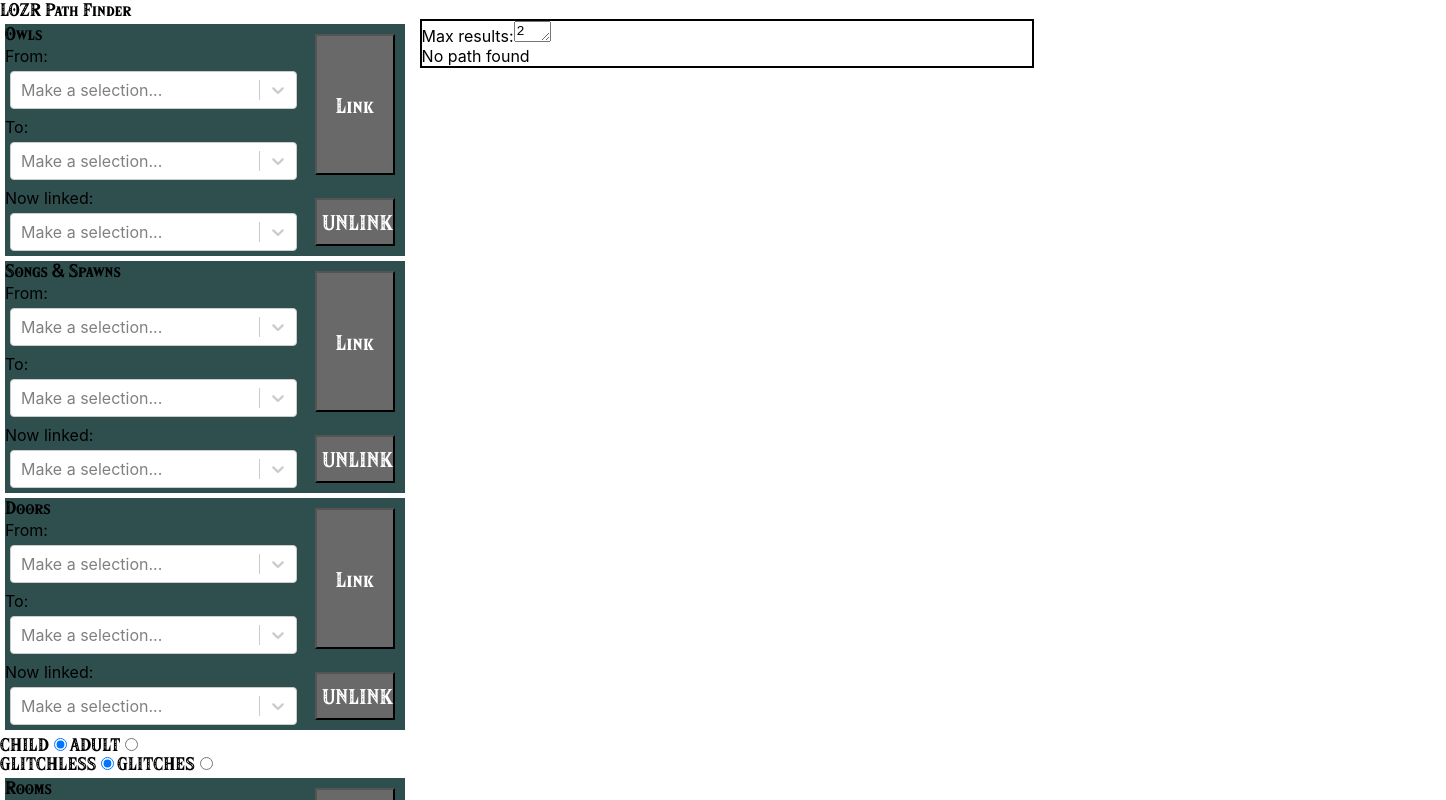
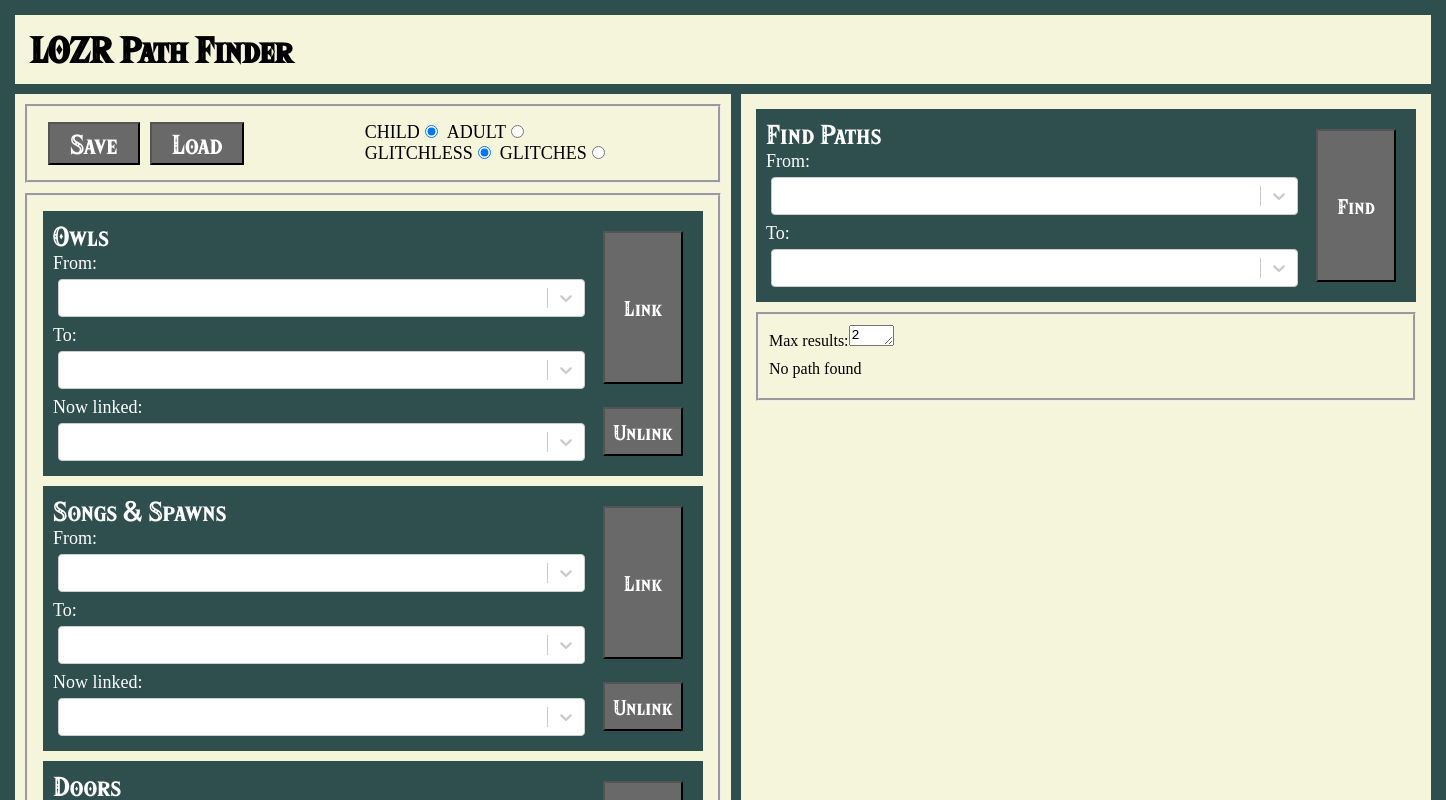
Before and after one commit to KevinRapa/lozr-path-manager, a React (Vite) app: page / in a window 1280 px wide. Shown: the top 800 px of the page, 1446 px wide, since content can reach past the window. Built offline with nearby package versions, Linux system fonts and the light colour scheme.

Commit message:
Adjust styles

```diff
--- a/src/components/DropDown.css
+++ b/src/components/DropDown.css
@@ -1,12 +1,14 @@
 .dropdown-container {
+	font-family: serif;
 }
 
 .dropdown-title {
-	font-size: 12pt;
+	font-size: large;
 }
 
 .dropdown {
 	margin: 5px;
 	border-radius: 1000px;
 	background-color: dimgray;
+	color: black;
 }
--- a/src/components/DropDown.tsx
+++ b/src/components/DropDown.tsx
@@ -20,28 +20,34 @@ function convertToSortedPairs(idToNameMap: Record<string, string>): [string, str
 
 export function DropDown(props: DropDownProps)
 {
-	const [currentSelection, setCurrentSelection] = useState<string>("");
+	const [currentSelectionId, setCurrentSelectionId] = useState<string>("");
+	const [currentSelectionLabel, setCurrentSelectionLabel] = useState<string>("");
 
 	useEffect(() => {
-		props.onChange(currentSelection);
-	}, [currentSelection]);
+		props.onChange(currentSelectionId);
+	}, [currentSelectionId]);
 
 	useEffect(() => {
-		setCurrentSelection("");
+		setCurrentSelectionId("");
 	}, [props.idToNameMap]);
 
 	const options = convertToSortedPairs(props.idToNameMap)
 	    .map((s: [string, string]) => ({ value: s[0], label: s[1] }));
 
+	const callback = (e: any) => {
+		setCurrentSelectionId(e.value);
+		setCurrentSelectionLabel(e.label);
+	};
+
 	return <div className={props.className + " dropdown-container"}>
 		<span className="dropdown-title">{props.title}</span>
 		<Select
-		    className="dropdown"
-		    onChange={setCurrentSelection as any}
-		    isSearchable={true}
-		    value={currentSelection}
-		    placeholder={"Make a selection..."}
-		    options={options as any}
+			className="dropdown"
+			onChange={callback}
+			isSearchable={true}
+			value={currentSelectionId}
+			placeholder={currentSelectionLabel}
+			options={options as any}
 		/>
 	</div>
 }
--- a/src/components/FromToModule.css
+++ b/src/components/FromToModule.css
@@ -6,6 +6,7 @@
 .from-to-title {
 	grid-column-start: 1;
 	grid-row-start: 1;
+	font-size: x-large;
 }
 
 .from-to-dropdown-from {
@@ -42,8 +43,11 @@
 
 .from-to-container {
 	display: grid;
+	min-width: 40em;
 	gap: 3px;
 	grid-template: auto auto auto / auto 100px;
 	background-color: darkslategrey;
-	margin: 5px;
+	color: white;
+	padding: 10px;
+	margin: 10px;
 }
--- a/src/components/FromToModule.tsx
+++ b/src/components/FromToModule.tsx
@@ -10,7 +10,8 @@ interface FromToModuleProps {
 	idToNameMapTo: Record<string, string>
 	onClick: (fromTo: [string, string]) => void
 	onUnlink?: (fromTo: [string, string]) => void
-	buttonTitle: string
+	execButtonTitle: string
+	unexecButtonTitle?: string
 	title: string
 }
 
@@ -80,17 +81,17 @@ export function FromToModule(props: FromToModuleProps): React.JSX.Element
 		          title={"To:"}
 		/>
 		<button className="from-to-button link-button title" onClick={onClick}>
-			{props.buttonTitle}
+			{props.execButtonTitle}
 		</button>
-		{ props.onUnlink ? <>
+		{ props.onUnlink && <>
 			<DropDown className="from-to-dropdown from-to-dropdown-unlink"
 				  idToNameMap={linkedPairs.current}
 				  onChange={onUnlinkSelect}
 				  title={"Now linked:"}
 			/>
 			<button className="from-to-button unlink-button title" onClick={onUnlink}>
-				{"UNLINK"}
+				{props.unexecButtonTitle}
 			</button>
-		  </> : <></> }
+		  </> }
 	</div>;
 }
--- a/src/components/PathDisplay.css
+++ b/src/components/PathDisplay.css
@@ -1,12 +1,13 @@
+.path-display-container {
+    margin: 10px;
+    padding: 10px;
+    border-style: groove;
+    font-family: serif;
+}
 
-.pathdisplay-container {
-	border: solid;
-	border-color: black;
-	border-width: 2px;
+#max-results {
 }
 
 .path-display {
-	border: solid;
-	border-color: black;
-	border-width: 1px;
+    margin: 10px 0;
 }
--- a/src/components/PathDisplay.tsx
+++ b/src/components/PathDisplay.tsx
@@ -75,14 +75,12 @@ export function PathDisplay(props: PathDisplayProps): React.JSX.Element
 		}
 	})();
 
-	return <div className="pathdisplay-container">
+	return <div className="path-display-container">
 		<label>
 			{"Max results:"}
-			<textarea rows={1} cols={2}
-			          defaultValue={maxPaths}
-				  onChange={e => trySetMaxPaths(e.target.value)} />
+			<textarea id="max-results" rows={1} cols={3} defaultValue={maxPaths} onChange={e => trySetMaxPaths(e.target.value)} />
 		</label>
-		<div> {
+		<div className="path-display"> {
 			allPaths
 		} </div>
 	</div>;
--- /dev/null
+++ b/src/components/RadioButtonPair.css
@@ -0,0 +1,9 @@
+.radio-button-pair {
+    margin: 0 3px;
+    font-family: serif;
+}
+
+.radio-button {
+    margin: 0 3px;
+    font-size: large;
+}
--- a/src/components/RadioButtonPair.tsx
+++ b/src/components/RadioButtonPair.tsx
@@ -1,5 +1,7 @@
 import React from 'react';
 import {useState} from 'react';
+
+import './RadioButtonPair.css';
 
 interface RadioButtonPairProps<T extends string> {
 	vals: [T, T],
@@ -17,7 +19,7 @@ export function RadioButtonPair<T extends string>(props: RadioButtonPairProps<T>
 	};
 
 	const RadioButton = (props: { val: T, name: string }) => {
-		return <label>
+		return <label className="radio-button">
 			{props.val}
 			<input type="radio" name={props.name} value={props.val}
 			       checked={state===props.val}
@@ -26,7 +28,7 @@ export function RadioButtonPair<T extends string>(props: RadioButtonPairProps<T>
 		</label>
 	}
 
-	return <div className={props.className}>
+	return <div className={"radio-button-pair " + props.className}>
 		{props.vals.map(v => <RadioButton name={props.vals.join("-")} val={v} />)}
 	</div>
 }
--- a/src/mapper.css
+++ b/src/mapper.css
@@ -1,21 +1,45 @@
 .grid-container {
-	display: grid;
-	column-gap: 10px;
-	grid-template: auto auto / 40% 60%;
-	width: 80%;
+	display: inline-grid;
 }
 
-#grid-top {
+.grid-top {
 	grid-row-start: 1;
 	grid-column: 1 / span 2;
 }
 
-#grid-left {
+.grid-left {
 	grid-row-start: 2;
 	grid-column-start: 1;
 }
 
-#grid-right {
+.grid-right {
 	grid-row-start: 2;
 	grid-column-start: 2;
 }
+
+.grid-item {
+    margin: 5px;
+    padding: 5px;
+    background: beige;
+}
+
+.save-load-btn {
+    font-size: x-large;
+    padding: 5px 20px;
+    margin: 0 5px;
+    background: dimgrey;
+    color: white;
+}
+
+#lozr-controls, #link-controls {
+    border-style: groove;
+}
+
+#page-title {
+    margin: 10px;
+}
+
+#page-container {
+    background-color: darkslategray;
+    padding: 10px;
+}
--- a/src/mapper.tsx
+++ b/src/mapper.tsx
@@ -224,35 +224,22 @@ export function Mapper(): React.JSX.Element
 	console.log("Rendering: ");
 	console.log(mapperState);
 
-	return <div className="grid-container">
-		<div className="grid-item title" id="grid-top">
-			LOZR Path Finder
+	return (<>
+        <div id="page-container" className="grid-container">
+            <div className="grid-item grid-top">
+                <h1 id="page-title" className="title">LOZR Path Finder</h1>
             </div>
-		<div className="grid-item" id="grid-left">
-			<FromToModule
-			    idToNameMapFrom={mapperState.unlinkedOwls}
-			    idToNameMapTo={_.omit(CFG.areas, CFG.no_add)}
-			    onClick={linkOwlFunction}
-			    onUnlink={unlinkOwlFunction}
-			    buttonTitle={"Link"}
-			    title={"Owls"}
-			/>
-			<FromToModule
-			    idToNameMapFrom={mapperState.unlinkedWarps}
-			    idToNameMapTo={_.omit(CFG.areas, CFG.no_add)}
-			    onClick={linkWarpFunction}
-			    onUnlink={unlinkWarpFunction}
-			    buttonTitle={"Link"}
-			    title={"Songs & Spawns"}
-			/>
-			<FromToModule
-			    idToNameMapFrom={mapperState.unlinkedDoors}
-			    idToNameMapTo={mapperState.unlinkedDoors}
-			    onClick={linkDoorFunction}
-			    onUnlink={unlinkDoorFunction}
-			    buttonTitle={"Link"}
-			    title={"Doors"}
-			/>
+            <div className="grid-container grid-item grid-left">
+                <div id="lozr-controls" className="grid-container grid-item grid-top">
+                    <div className="grid-item grid-left">
+                        <button className="save-load-btn" onClick={()=>saveJson(JSON.stringify(mapperState), 'lozr-cfg.json')}>
+                            <div className="title">{"Save"}</div>
+                        </button>
+                        <button className="save-load-btn" onClick={()=>loadJson(setMapperState)}>
+                            <div className="title">{"Load"}</div>
+                        </button>
+                    </div>
+                    <div className="grid-item grid-right">
                         <RadioButtonPair<LinkState>
                             className="title"
                             vals={["CHILD", "ADULT"]}
@@ -263,22 +250,48 @@ export function Mapper(): React.JSX.Element
                             vals={["GLITCHLESS", "GLITCHES"]}
                             onChange={setPlayModeState}
                         />
+                    </div>
+                </div>
+                <div id="link-controls" className="grid-item grid-bottom">
+                    <FromToModule
+                        idToNameMapFrom={mapperState.unlinkedOwls}
+                        idToNameMapTo={_.omit(CFG.areas, CFG.no_add)}
+                        onClick={linkOwlFunction}
+                        onUnlink={unlinkOwlFunction}
+                        execButtonTitle={"Link"}
+                        unexecButtonTitle={"Unlink"}
+                        title={"Owls"}
+                    />
+                    <FromToModule
+                        idToNameMapFrom={mapperState.unlinkedWarps}
+                        idToNameMapTo={_.omit(CFG.areas, CFG.no_add)}
+                        onClick={linkWarpFunction}
+                        onUnlink={unlinkWarpFunction}
+                        execButtonTitle={"Link"}
+                        unexecButtonTitle={"Unlink"}
+                        title={"Songs & Spawns"}
+                     />
+                    <FromToModule
+                        idToNameMapFrom={mapperState.unlinkedDoors}
+                        idToNameMapTo={mapperState.unlinkedDoors}
+                        onClick={linkDoorFunction}
+                        onUnlink={unlinkDoorFunction}
+                        execButtonTitle={"Link"}
+                        unexecButtonTitle={"Unlink"}
+                        title={"Doors"}
+                    />
+                </div>
+            </div>
+            <div className="grid-item grid-right">
                 <FromToModule
                     idToNameMapFrom={selectableRoomMap}
                     idToNameMapTo={selectableRoomMap}
                     onClick={setFromTo}
-			    buttonTitle={"Find"}
-			    title={"Rooms"}
+                    execButtonTitle={"Find"}
+                    title={"Find Paths"}
                 />
-			<button onClick={()=>saveJson(JSON.stringify(mapperState), 'lozr-cfg.json')}>
-				<div className="title">{"SAVE"}</div>
-			</button>
-			<button onClick={()=>loadJson(setMapperState)}>
-				<div className="title">{"LOAD"}</div>
-			</button>
-		</div>
-		<div className="grid-item" id="grid-right">
                 <PathDisplay paths={foundPaths} songWarps={mapperState.additionalBegin} />
             </div>
-	</div>;
+        </div>
+    </>);
 }
```
Lines whose indentation alone changed are shown as unchanged.
